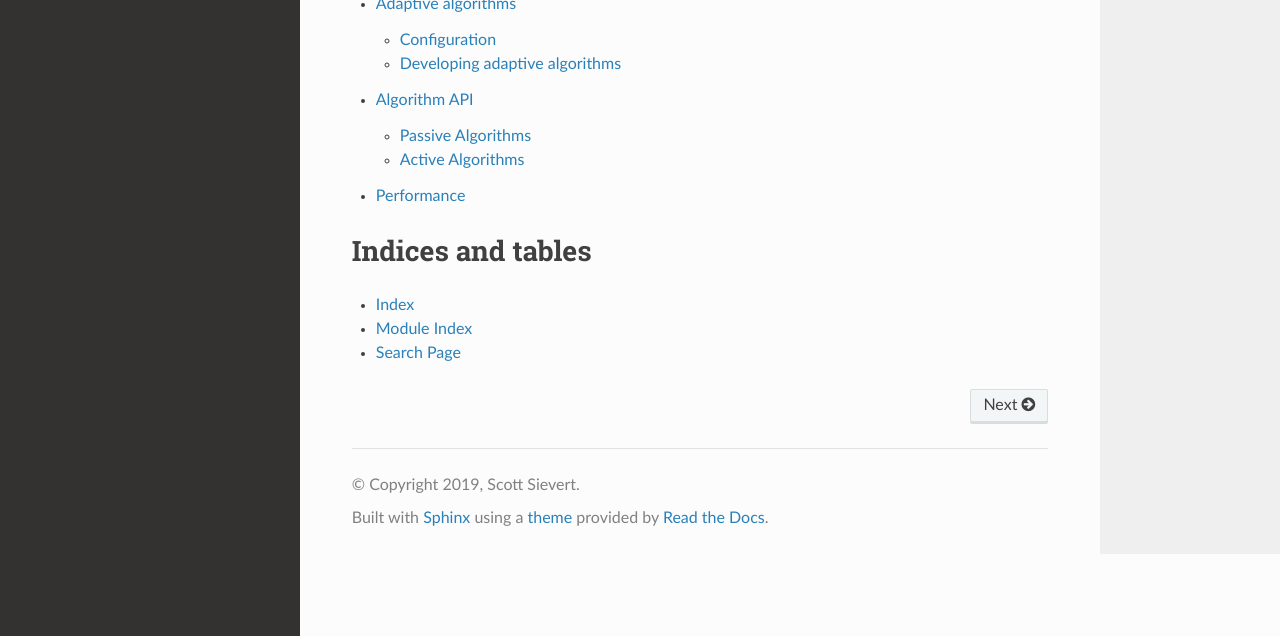
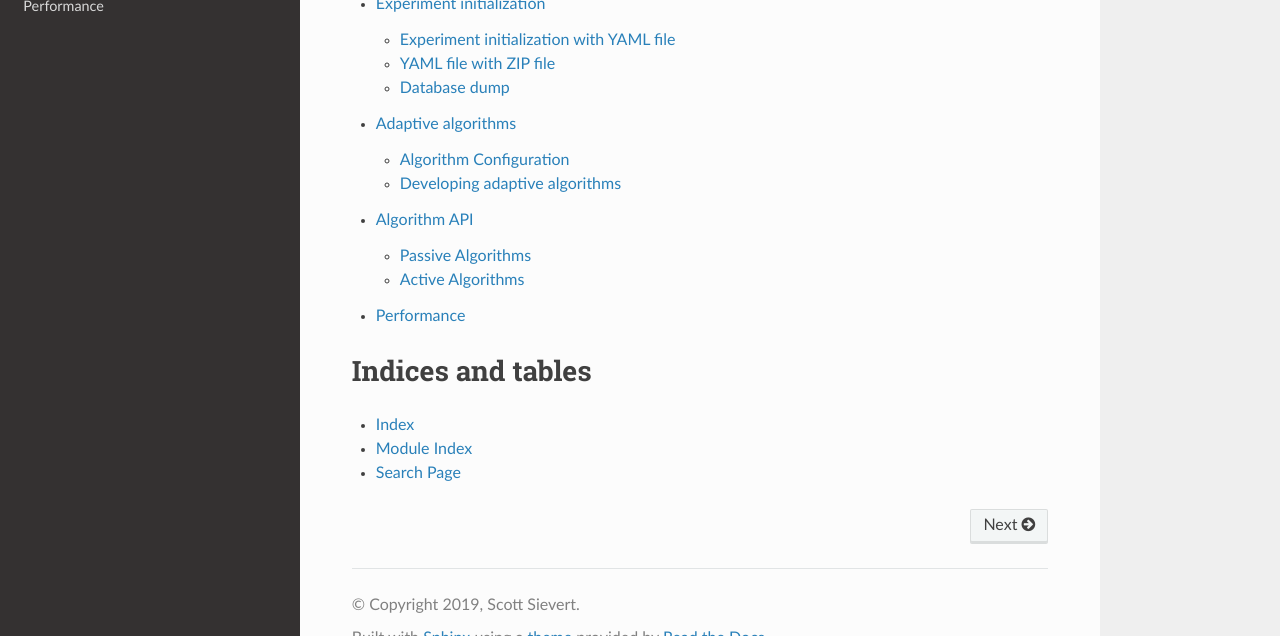
Before and after one commit to stsievert/salmon, a Sphinx documentation site: the page built from docs/source/index.rst, in a window 1280 px wide and 900 px high, scrolled down 660 px, cut to the strip 264-900 px from the top of the window. Built offline with Sphinx 7.4.7 and the Read the Docs theme 2.0.0, drawn with Linux system fonts in a browser that asks for light colours; some of the changed lines change nothing that is shown; some of the changed text lies outside the part shown.

Commit message:
Doc edits

```diff
--- a/docs/source/adaptive.rst
+++ b/docs/source/adaptive.rst
@@ -1,3 +1,4 @@
+
 Adaptive algorithms
 ===================
 
@@ -20,8 +21,10 @@ Below, the following will be detailed:
 1. How to specify adaptive algorithms, and how to configure them.
 2. How to write a new adaptive algorithms.
 
-Configuration
--------------
+.. _adaptive-config:
+
+Algorithm Configuration
+-----------------------
 
 Let's start out with a simple ``exp.yaml`` file, one suited for random
 sampling:
--- /dev/null
+++ b/docs/source/experiment-init.rst
@@ -0,0 +1,103 @@
+Experiment initialization
+=========================
+
+Experiments can be initialized by vising ``[url]:8421/init_exp``. This supports
+the following options:
+
+1. Upload of a `YAML file`_ completely detailing the experiment.
+2. Upload of a `YAML file`_ describing experiment, and ZIP file for the targets.
+3. Upload of a database dump from Salmon.
+
+"YAML files" must obey a standard; see for a (human-readable) description of
+the specification https://learnxinyminutes.com/docs/yaml/. To see if your YAML
+is valid, go to https://yamlchecker.com/.
+
+Experiment initialization with YAML file
+----------------------------------------
+
+This section will specify the YAML file; including a ZIP file will only modify
+the ``targets`` key.
+
+Here's an example YAML file for initialization:
+
+.. code-block:: yaml
+
+   targets: [1, 2, 3, 4, 5]
+   instructions: Select the item on the bottom most similar to the item on the top.
+   debrief: Thanks! Use the participant ID below in Mechnical Turk.
+   max_queries: 25
+   samplers:
+     RandomSampling: {}
+     RoundRobin: {}
+
+The top-level elements like ``max_queries`` and ``targets`` are called "keys"
+in YAML jargon. Here's documentation for each key:
+
+* ``targets``, list. Each element will be cast to a string then rendered to
+  HTML. Some examples:
+    * If ``targets: ["<b>Bold!</b>", "<i>Italic!</i>"]`` is specified, the
+      crowdsourcing participant will see bold and italic text in the target.
+    * If ``targets: ["<img src='http://....' />", "<img src='http://....'
+      />"]`` is specified, the user will see images.
+    * If ``targets: ["vonn", "miller", "ligety", "shiffrin"]`` is specified,
+      the user will see plain text.
+* ``instructions``: text. The instructions for the participant.
+* ``debrief``: text. The message to show at the end of the experiment. This
+  debrief will show alongside the participant ID (which will be available
+  through in the responses).
+* ``max_queries``: int. The number of queries a participant should answer. Set
+  ``max_queries: -1`` for unlimited queries.
+* ``samplers``. See :ref:`adaptive-config` for more detail.
+
+
+YAML file with ZIP file
+-----------------------
+
+If you upload a ZIP file alongside a YAML file, the ``targets`` key above is
+configured. Here are the choices for different files to include in the ZIP
+file:
+
+- A bunch of images/videos. Support extensions
+
+    - Videos: ``mp4``, ``mov``
+    - Images: ``png``, ``gif``, ``jpg``, ``jpeg``
+
+- A single CSV file. Each textual target should be on a new line.
+
+For example, this is a valid CSV file that will render textual targets:
+
+.. code-block::
+
+   Bode Miller
+   Lindsey Kildow
+   Mikaela Shiffrin
+   <b>Ted Ligety</b>
+   Paula Moltzan
+   Jessie Diggins
+
+Again, every line here is valid HTML, so the crowdsourcing participant will see
+bolded text for "**Ted Ligety**." That means we can also render images:
+
+.. code-block::
+
+   <img width="300px" src="https://upload.wikimedia.org/wikipedia/commons/3/30/Bode_Miller_at_the_2010_Winter_Olympic_downhill.jpg" />
+   <img width="300px" src="https://upload.wikimedia.org/wikipedia/commons/8/89/Miller_Bode_2008_002.jpg" />
+   <img width="300px" src="https://upload.wikimedia.org/wikipedia/commons/5/5e/Lindsey_Kildow_Aspen.jpg" />
+   <img width="300px" src="https://commons.wikimedia.org/wiki/File:Michael_Sablatnik_Slalom_Spital_am_Semmering_2008.jpg" />
+   <img width="300px" src="https://upload.wikimedia.org/wikipedia/commons/e/e9/Kjetil_Jansrud_giant_slalom_Norway_2011.jpg" />
+
+One rendered target will be this image:
+
+.. raw:: html
+
+   <img width="300px" src="https://upload.wikimedia.org/wikipedia/commons/8/89/Miller_Bode_2008_002.jpg" />
+
+Database dump
+-------------
+
+The dashboard offers a link to download the experiment on the dashboard (that
+is, at ``[url]:8421/dashboard``). This will download a file called
+``dump-X.Y.Z.rdb``. Do not delete the numbers ``X.Y.Z``!
+
+Salmon supports the upload of this file to the same version of Salmon. The
+upload of this file will restore the state of your experiment.
--- a/docs/source/index.rst
+++ b/docs/source/index.rst
@@ -25,6 +25,7 @@ the same confidence.
    :caption: Contents:
 
    getting-started
+   experiment-init
    adaptive
    api
    performance
```
